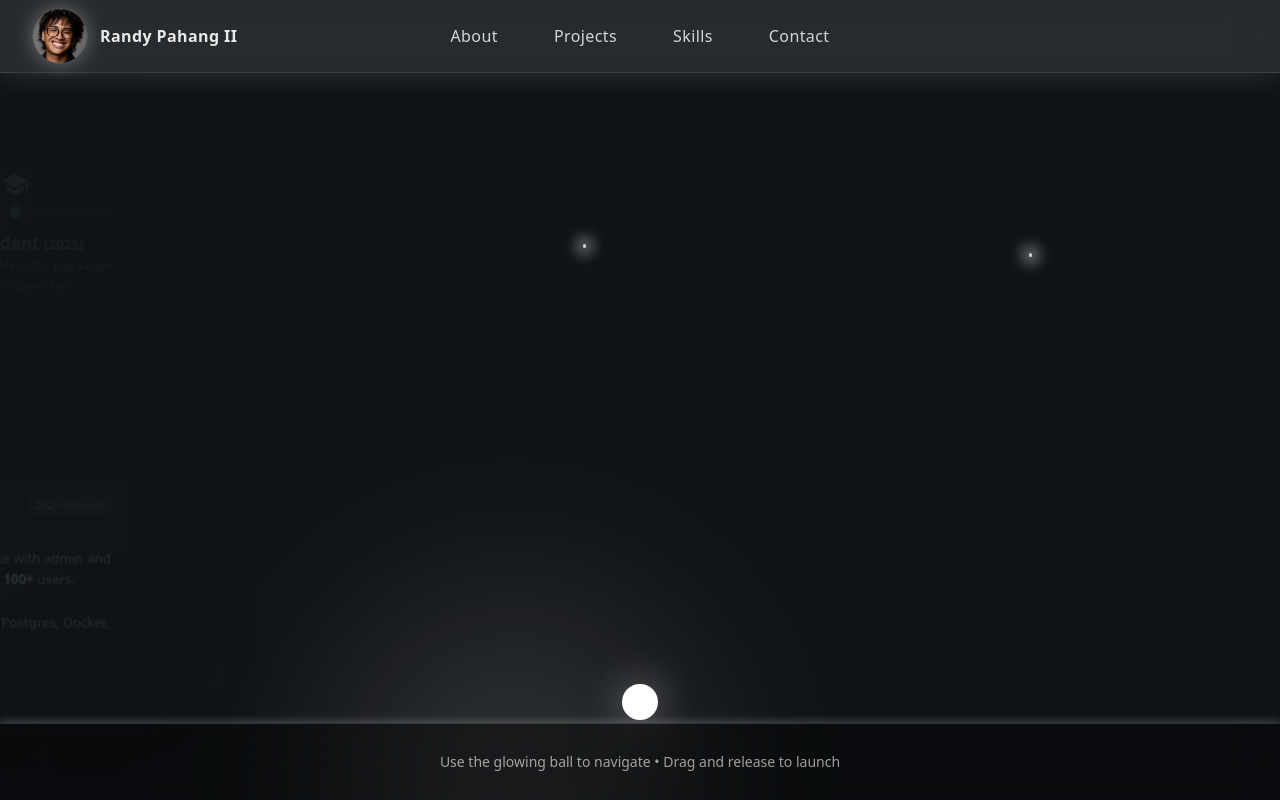
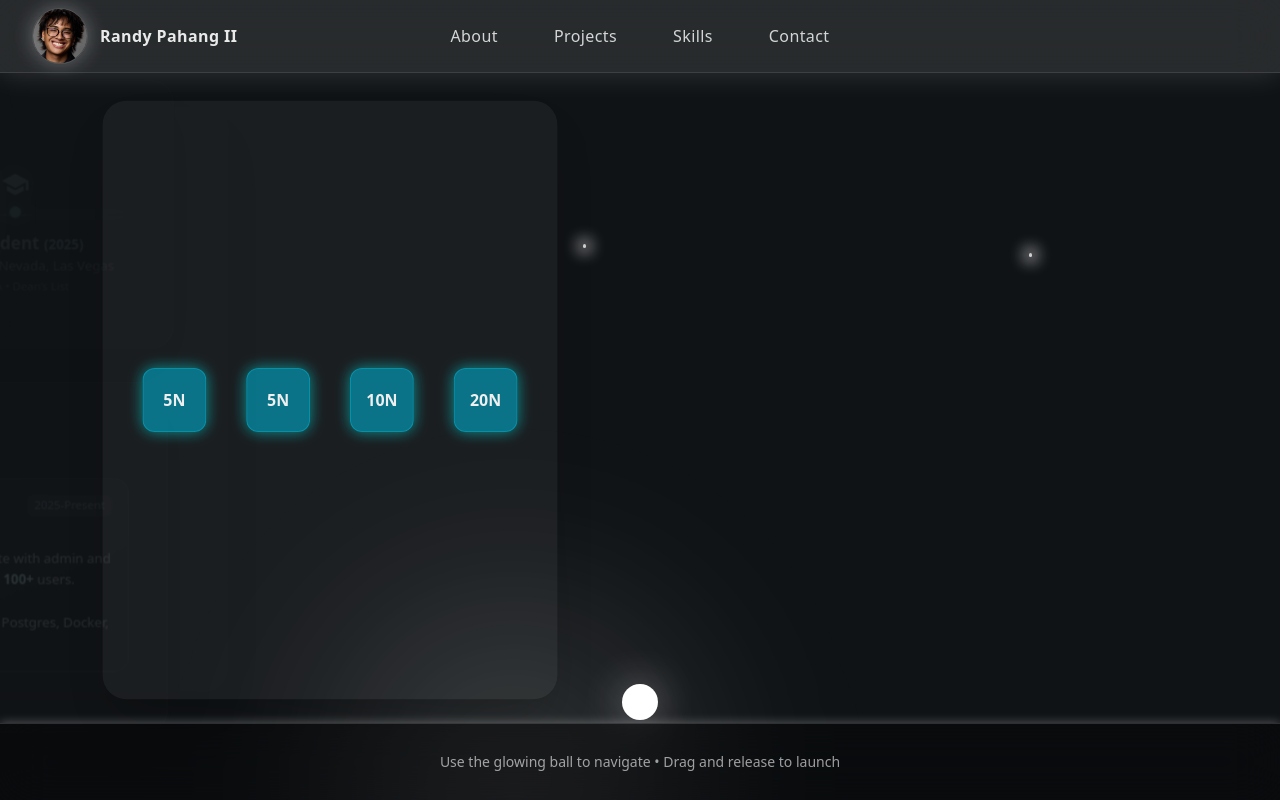
Before and after one commit to randyp2/portfolio, a React (Vite) app: page / in a window 1280 px wide. Both pictures are taken after a click on the button "Projects". Built offline with nearby package versions, Linux system fonts and the light colour scheme.

Commit message:
Project before adding more physical entities

```diff
--- /dev/null
+++ b/src/components/MassBlock.tsx
@@ -0,0 +1,32 @@
+import { motion } from "framer-motion";
+import React from "react";
+
+
+interface MassBlockProps {
+    label: string;
+    index: number;
+}
+
+
+const MassBlock: React.FC<MassBlockProps> = ({ label, index }) => {
+    return (
+        <motion.div
+        initial={{ y: -400, opacity: 0 }}
+        animate={{ y: 0, opacity: 1 }}
+        transition={{
+            type: "spring",
+            stiffness: 180,
+            damping: 12,
+            mass: 0.8,
+            delay: index * 0.25,
+        }}
+        className="w-16 h-16 rounded-xl bg-cyan-500/60 border border-cyan-400/40
+                flex items-center justify-center text-white font-semibold
+                shadow-[0_0_15px_#00ffff90] select-none"
+        >
+            {label}
+        </motion.div>
+  );
+}
+
+export default MassBlock;
--- a/src/components/WorldCanvas.tsx
+++ b/src/components/WorldCanvas.tsx
@@ -4,10 +4,10 @@ import { SimplePhysics, type PhysicsBody, type ColliderRect } from "../physics/S
 import { useWorldStore } from "../state/useWorldStore";
 import { BALL_RADIUS, CAMERA_LERP, type COLLIDERES_RECT, SECTION_SPACING_MULTIPLIER, type SectionId, SECTION_ORDER } from "../typesConstants";
 import Ball from "./Ball";
-import GlassCard from "./GlassCard";
 import StarField from "./StarField";
 import Intro from "../sections/Intro";
 import About from "../sections/About";
+import Projects from "../sections/Projects";
 
 const WorldCanvas: React.FC = () => {
     /* ====== PHYSICS AND LAUNCHING LOGIC VARIABLES ====== */
@@ -234,6 +234,15 @@ const WorldCanvas: React.FC = () => {
                     onBoundsChange={handleCardBounds}
                 />
 
+                <Projects
+                    centerX={dynamicSections.projects.x}
+                    ballX={ballX}
+                    cameraX={cameraX}
+                    viewportCenterX={viewportCenterX}
+                    onBoundsChange={handleCardBounds}
+                />
+
+
 
                 {/* Cards */}
                 {/* <GlassCard title="About" centerX={dynamicSections.about.x} ballX={ballX} cameraX={cameraX} viewportCenterX={viewportCenterX} onBoundsChange={handleCardBounds}>
--- a/src/sections/About.tsx
+++ b/src/sections/About.tsx
@@ -116,6 +116,7 @@ const About:React.FC<AboutProps> = ({
             {/* Photo card and social media links */}
             <PhotoCard imgSrc={ProfilePicture}/>
 
+            {/* About Content */}
             <div className="flex flex-col justify-center gap-3">
 
 
--- /dev/null
+++ b/src/sections/Projects.tsx
@@ -0,0 +1,94 @@
+import { motion } from "framer-motion";
+import React, { useEffect, useLayoutEffect, useRef, useState } from "react";
+import { FADE_RADIUS } from "../typesConstants";
+import MassBlock from "../components/MassBlock";
+
+interface ProjectsProps {
+    centerX: number;
+    ballX: number;
+    cameraX: number;
+    viewportCenterX: number;
+
+    // Update bounds of glasscard
+    onBoundsChange?: (bounds: {
+        title: string;
+        x1: number;
+        x2: number;
+        y1: number;
+        y2: number;
+    }) => void;
+}
+
+const Projects: React.FC<ProjectsProps> = ({ centerX, ballX, cameraX, viewportCenterX, onBoundsChange}) => {
+
+    const sectionRef = useRef<HTMLDivElement>(null);
+    const [sectionWidth, setSectionWidth] = useState<number>(0);
+
+    useLayoutEffect(() => {
+        const handleResize = () => {
+          if (sectionRef.current) {
+            const rect = sectionRef.current.getBoundingClientRect();
+            setSectionWidth(rect.width);
+          }
+        };
+
+        handleResize(); // initial call
+        window.addEventListener("resize", handleResize);
+        return () => window.removeEventListener("resize", handleResize);
+    }, []);
+
+    const leftEdge = centerX;
+    const rightEdge = centerX + sectionWidth - 1200;
+
+    let opacity = 1;
+    if (ballX < leftEdge) {
+        const diff = leftEdge - ballX;
+        opacity = Math.max(0, 1 - diff / FADE_RADIUS);
+    } else if (ballX > rightEdge) {
+        const diff = ballX - rightEdge;
+        opacity = Math.max(0, 1 - diff / FADE_RADIUS);
+    }
+    const scale: number = 0.96 + 0.04 * opacity;
+
+
+    /* --- Spawn masses --- */
+    const [spawnMasses, setSpawnMasses] = useState<boolean>(false);
+    useEffect(() => {
+        if (opacity > 0.5 && !spawnMasses) {
+          setSpawnMasses(true);
+        }
+    }, [opacity, spawnMasses]);
+
+    return(
+        <motion.div
+            ref={sectionRef}
+            className=" w-full h-screen flex flex-row items-center justify-start gap-10 absolute top-1/2 left-1/2 -translate-y-1/2  bg-white/5 rounded-3xl shadow-2xl p-10 max-h-[600px]"
+            style={{
+                left: `${centerX}px`,
+                width: "auto", // allows it to expand to fit both GlassCards
+                maxWidth: "none", // ensure no Tailwind limit constrains it
+            }}
+            animate={{
+                opacity,
+                scale,
+            }}
+            transition={{
+                type: 'spring',
+                stiffness: 100,
+                damping: 20,
+                mass: 0.5,
+            }}
+        >
+            {/* Falling masses */}
+            {spawnMasses && (
+                <div className=" flex flex-row gap-10">
+                {["5N", "5N", "10N", "20N"].map((label, i) => (
+                    <MassBlock key={i} label={label} index={i} />
+                ))}
+                </div>
+            )}
+        </motion.div>
+    );
+}
+
+export default Projects;
```
Also changed, not shown: src/about-components/Experience.tsx (+0 -32 lines).
